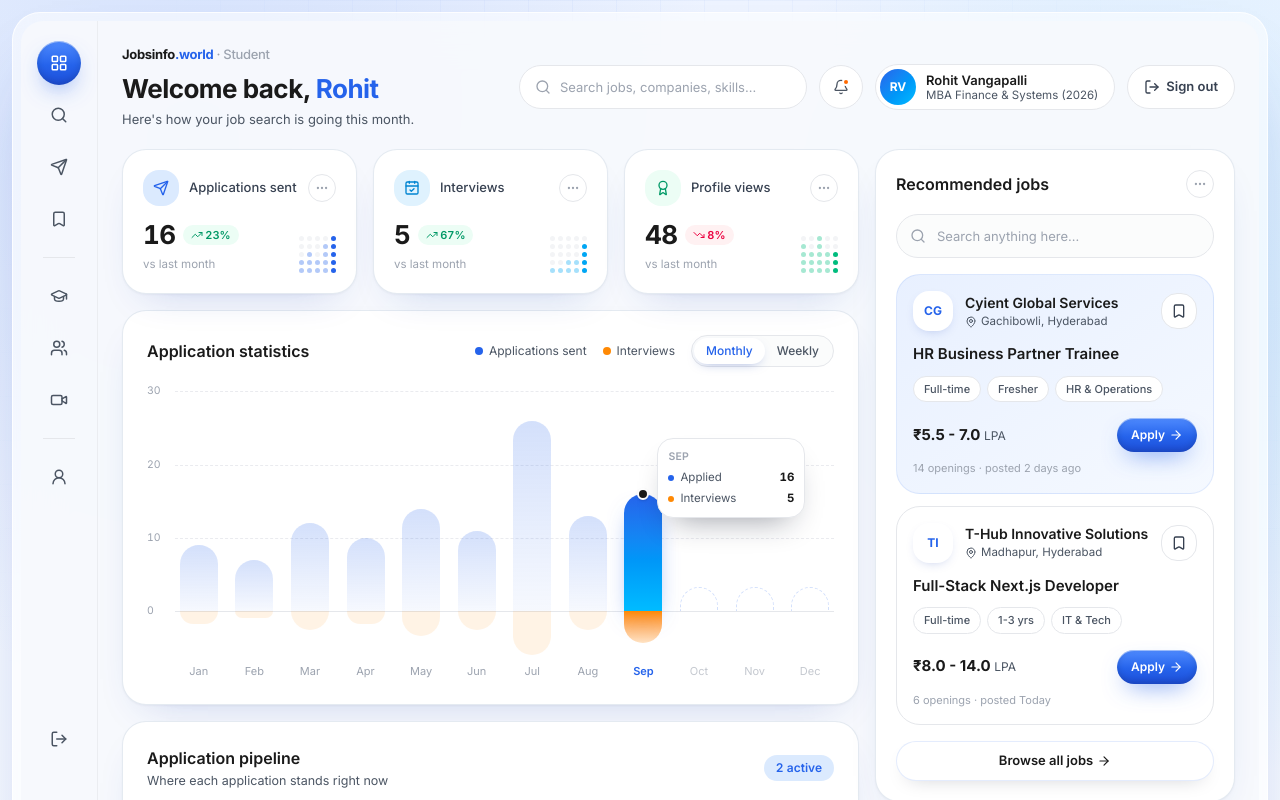
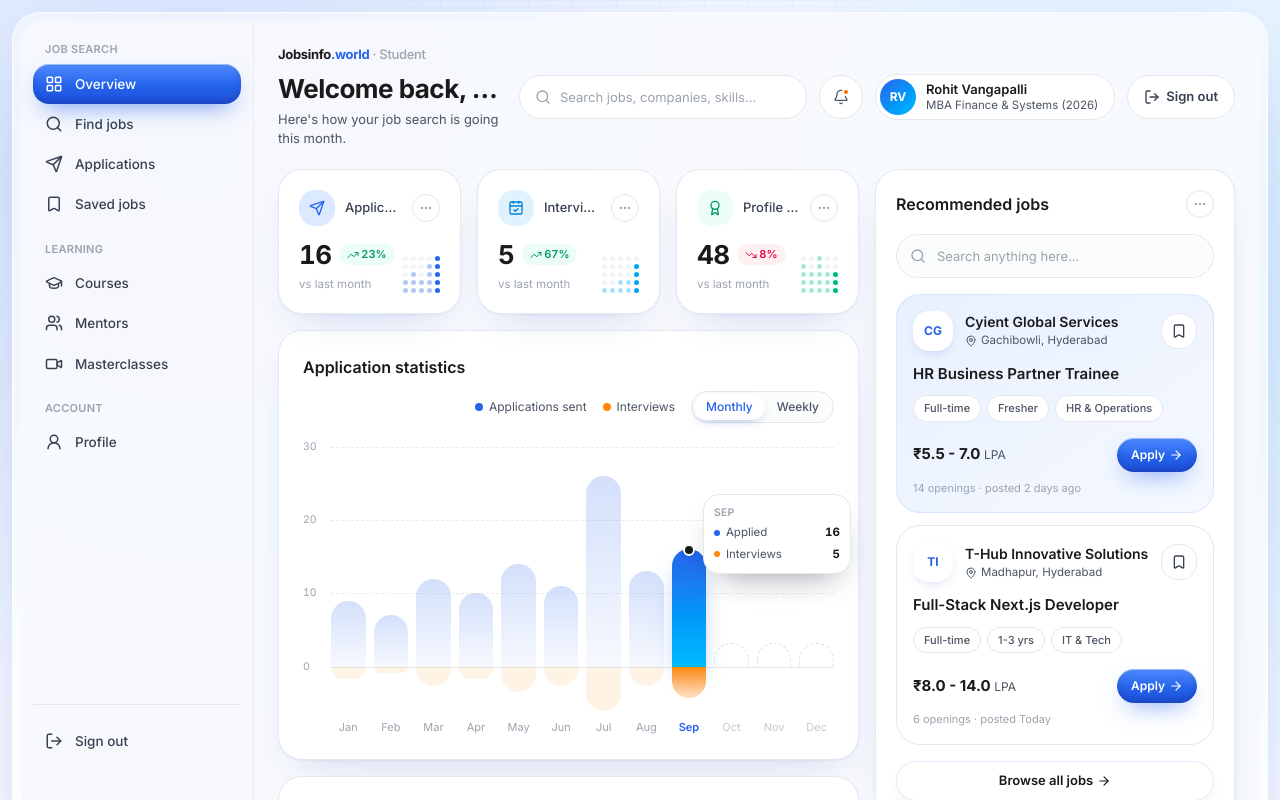
Before and after one commit to Anirudh-98/jobsinfo, a Next.js app: page /dashboard in a window 1280 px wide. Shown: the top 800 px of the page. Built offline with nearby package versions, Linux system fonts and the light colour scheme.

Commit message:
Update DashboardSidebar with expanded labelled navigation and responsive breakpoints

```diff
--- a/src/app/dashboard/page.tsx
+++ b/src/app/dashboard/page.tsx
@@ -93,7 +93,7 @@ export default function DashboardPage() {
       <div className="relative px-2 pt-2 sm:px-3 sm:pt-3">
         <div className="flex min-h-[calc(100dvh-1.25rem)] flex-col rounded-[28px] border border-white/80 bg-white/55 p-1.5 shadow-[0_40px_80px_-40px_rgba(30,64,175,0.45)] backdrop-blur-xl sm:p-2">
           <div className="flex flex-1 rounded-[22px] bg-[#f7f9fd]/90">
-            <div className="hidden border-r border-hairline/70 md:block">
+            <div className="hidden border-r border-hairline/70 lg:block">
               <DashboardSidebar active={view} onSignOut={signOut} />
             </div>
 
--- a/src/components/dashboard/DashboardSidebar.tsx
+++ b/src/components/dashboard/DashboardSidebar.tsx
@@ -5,51 +5,50 @@ import { LogOut } from "lucide-react";
 import { cn } from "@/lib/utils";
 import { VIEWS, ViewId } from "@/components/dashboard/views";
 
-const item =
-  "group relative grid h-11 w-11 place-items-center rounded-2xl transition-colors focus-visible:outline-none focus-visible:ring-2 focus-visible:ring-primary/30";
+const GROUP_TITLES = { main: "Job search", learn: "Learning", account: "Account" } as const;
 
-const Tip: React.FC<{ label: string }> = ({ label }) => (
-  <span className="pointer-events-none absolute left-[calc(100%+10px)] top-1/2 z-20 -translate-y-1/2 whitespace-nowrap rounded-lg bg-ink px-2.5 py-1 text-[11.5px] font-medium text-white opacity-0 shadow-lg transition-opacity group-hover:opacity-100 group-focus-visible:opacity-100">
-    {label}
-  </span>
-);
-
-// Icon rail on the left of the dashboard (md and up). Every item switches the view in place.
+// Labelled sidebar on the left of the dashboard (lg and up). Every item switches the view in place.
 export const DashboardSidebar: React.FC<{ active: ViewId; onSignOut: () => void }> = ({ active, onSignOut }) => (
-  <nav aria-label="Dashboard" className="sticky top-3 hidden min-h-[calc(100dvh-2.5rem)] w-[76px] shrink-0 flex-col items-center gap-2 self-start py-5 md:flex">
+  <nav
+    aria-label="Dashboard"
+    className="sticky top-3 hidden max-h-[calc(100dvh-1.5rem)] min-h-[calc(100dvh-2.5rem)] w-[232px] shrink-0 flex-col self-start overflow-y-auto px-3 py-5 lg:flex"
+  >
     {VIEWS.map(({ id, label, icon: Icon, group }, i) => {
       const isActive = active === id;
-      const newGroup = i > 0 && VIEWS[i - 1].group !== group;
       return (
         <React.Fragment key={id}>
-          {newGroup && <span className="my-2 h-px w-8 bg-hairline" aria-hidden />}
+          {(i === 0 || VIEWS[i - 1].group !== group) && (
+            <p className={cn("px-3 pb-1.5 text-[11px] font-semibold uppercase tracking-wide text-muted", i > 0 && "mt-4")}>{GROUP_TITLES[group]}</p>
+          )}
           <a
             href={`#${id}`}
-            aria-label={label}
             aria-current={isActive ? "page" : undefined}
-            className={cn(item, isActive ? "btn-gradient" : "text-body hover:bg-primary-light hover:text-primary")}
+            className={cn(
+              "flex items-center gap-3 rounded-xl px-3 py-2.5 text-[13.5px] font-medium transition-colors focus-visible:outline-none focus-visible:ring-2 focus-visible:ring-primary/30",
+              isActive ? "btn-gradient" : "text-ink-light hover:bg-primary-light hover:text-primary"
+            )}
           >
-            <Icon className="h-[18px] w-[18px]" aria-hidden />
-            <Tip label={label} />
+            <Icon className="h-[18px] w-[18px] shrink-0" aria-hidden />
+            <span className="min-w-0 truncate">{label}</span>
           </a>
         </React.Fragment>
       );
     })}
-    <button
-      type="button"
-      onClick={onSignOut}
-      aria-label="Sign out"
-      className={cn(item, "mt-auto text-body hover:bg-rose-50 hover:text-rose-600 cursor-pointer")}
-    >
-      <LogOut className="h-[18px] w-[18px]" aria-hidden />
-      <Tip label="Sign out" />
-    </button>
+    <div className="mt-auto border-t border-hairline pt-4">
+      <button
+        type="button"
+        onClick={onSignOut}
+        className="flex w-full items-center gap-3 rounded-xl px-3 py-2.5 text-[13.5px] font-medium text-ink-light transition-colors hover:bg-rose-50 hover:text-rose-600 cursor-pointer"
+      >
+        <LogOut className="h-[18px] w-[18px]" aria-hidden /> Sign out
+      </button>
+    </div>
   </nav>
 );
 
-// Same views as a horizontally scrolling pill bar for phones, where the rail is hidden.
+// Same views as a horizontally scrolling pill bar for tablets and phones, where the sidebar is hidden.
 export const DashboardMobileNav: React.FC<{ active: ViewId }> = ({ active }) => (
-  <nav aria-label="Dashboard" className="no-scrollbar -mx-3 mb-4 flex gap-2 overflow-x-auto px-3 md:hidden">
+  <nav aria-label="Dashboard" className="no-scrollbar -mx-3 mb-4 flex gap-2 overflow-x-auto px-3 lg:hidden">
     {VIEWS.map(({ id, label, icon: Icon }) => {
       const isActive = active === id;
       return (
```
